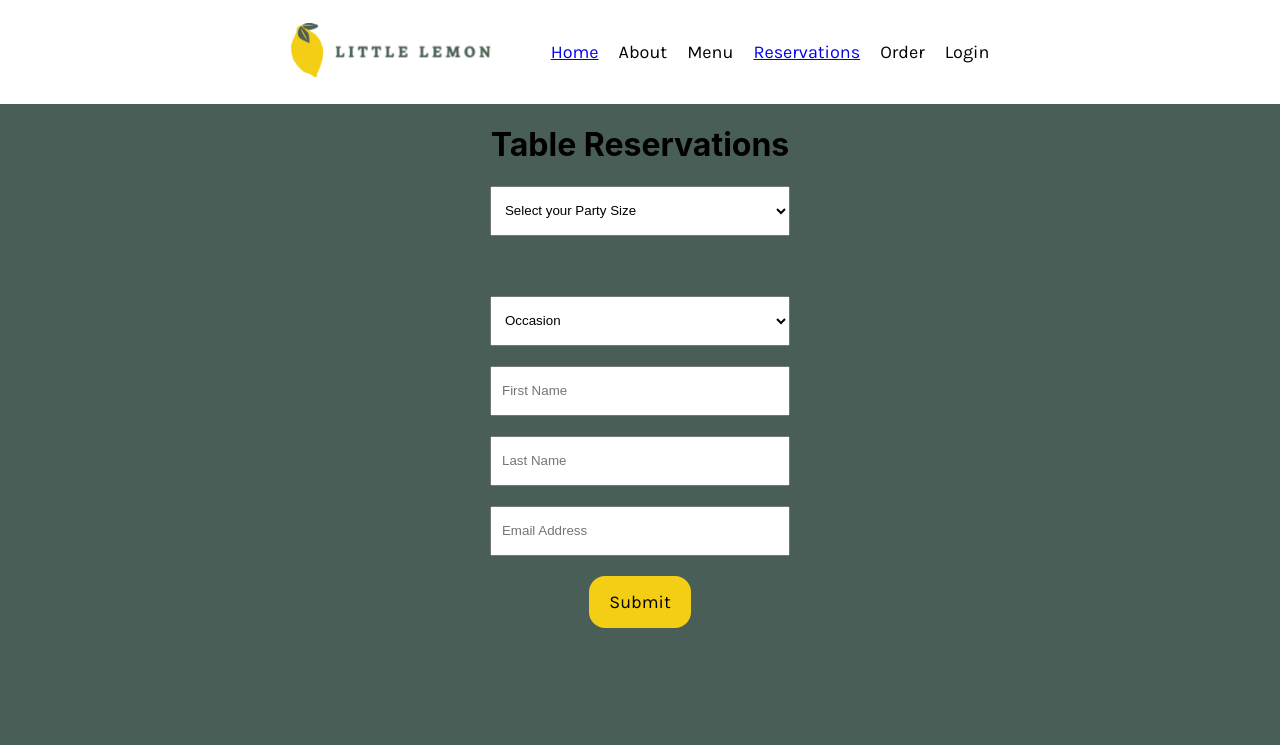
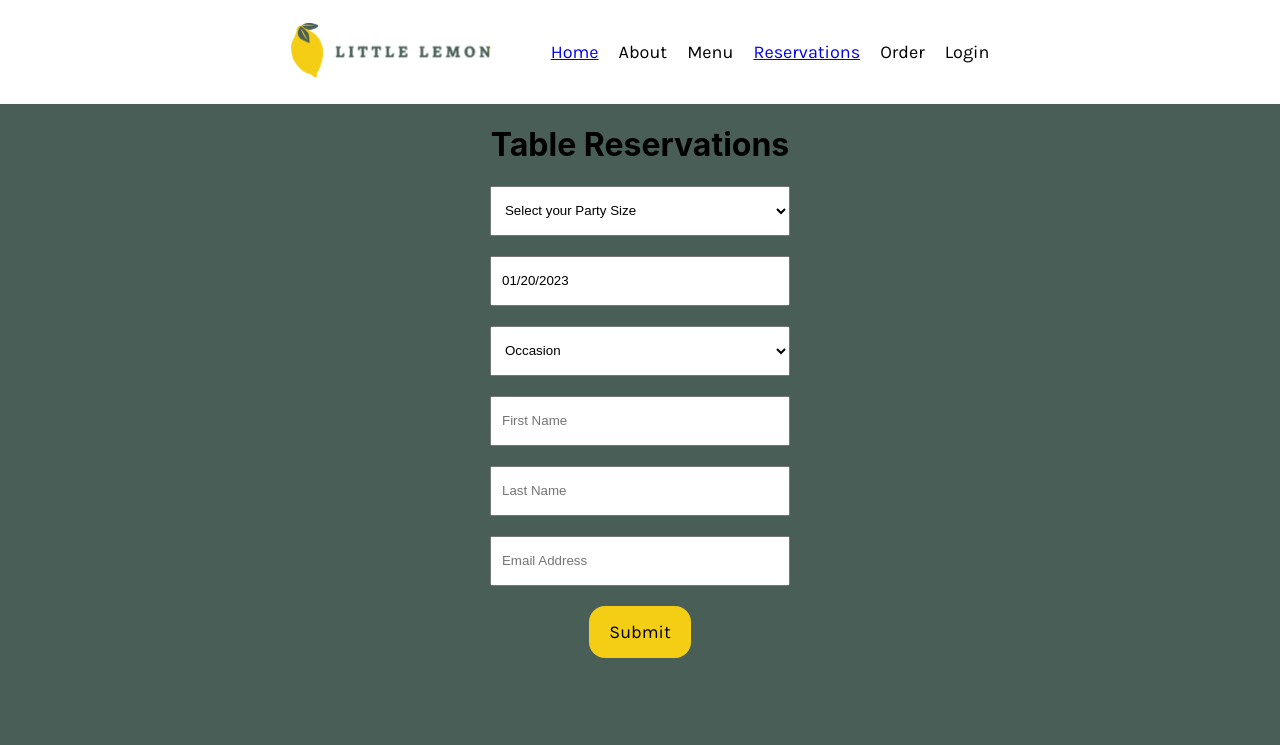
Before and after one commit to scottngocbui/littlelemonwebsite, a React (Create React App) app: page /reservation in a window 1280 px wide. Shown: the top 745 px of the page. Built offline with nearby package versions, Linux system fonts and the light colour scheme; a web font is replaced by a local one.

Commit message:
Added Date Picker to Reservation Page

```diff
--- a/package.json
+++ b/package.json
@@ -8,6 +8,7 @@
     "@testing-library/user-event": "^13.5.0",
     "formik": "^2.2.9",
     "react": "^18.2.0",
+    "react-datepicker": "^4.10.0",
     "react-dom": "^18.2.0",
     "react-icons": "^4.7.1",
     "react-router-dom": "^6.8.1",
--- a/src/components/Form/ReservationForm.js
+++ b/src/components/Form/ReservationForm.js
@@ -1,14 +1,19 @@
 import { Formik, Form, Field, ErrorMessage, useFormik } from 'formik';
 import "./ReservationForm.css";
 import * as Yup from 'yup';
-import { createRoutesFromChildren } from 'react-router-dom';
+import ReactDatePicker from 'react-datepicker';
+import { useState } from 'react';
+import "react-datepicker/dist/react-datepicker.css"
 
 function ReservationForm() {
+    const [startDate, setStartDate] = useState(new Date());
+
     return(
         <Formik
             initialValues={{
                 partySize: '',
-                date: '',
+                reservationDate: new Date(),
+                occasion: '',
                 firstName: '',
                 lastName: '',
                 email: ''
@@ -16,8 +21,6 @@ function ReservationForm() {
             validationSchema={Yup.object({
                 partySize: Yup.string()
                     .required('Please select your Party Size'),
-                occasion: Yup.string()
-                    .required('Please select your Occasion'),
                 firstName: Yup.string()
                     .required('Please enter your First Name'),
                 lastName: Yup.string()
@@ -52,7 +55,7 @@ function ReservationForm() {
                 <br/>
                 <ErrorMessage name="partySize" />
                 <br/>
-                <Field name="date" as="date" className="date" />
+                <ReactDatePicker selected={startDate} onChange={(date) => setStartDate(date)}/>
                 <br/>
                 <Field name="time" as="time" className="time" />
                 <br/>
```
Also changed, not shown: 1 other file (tests, documents, lock files or other folders).
